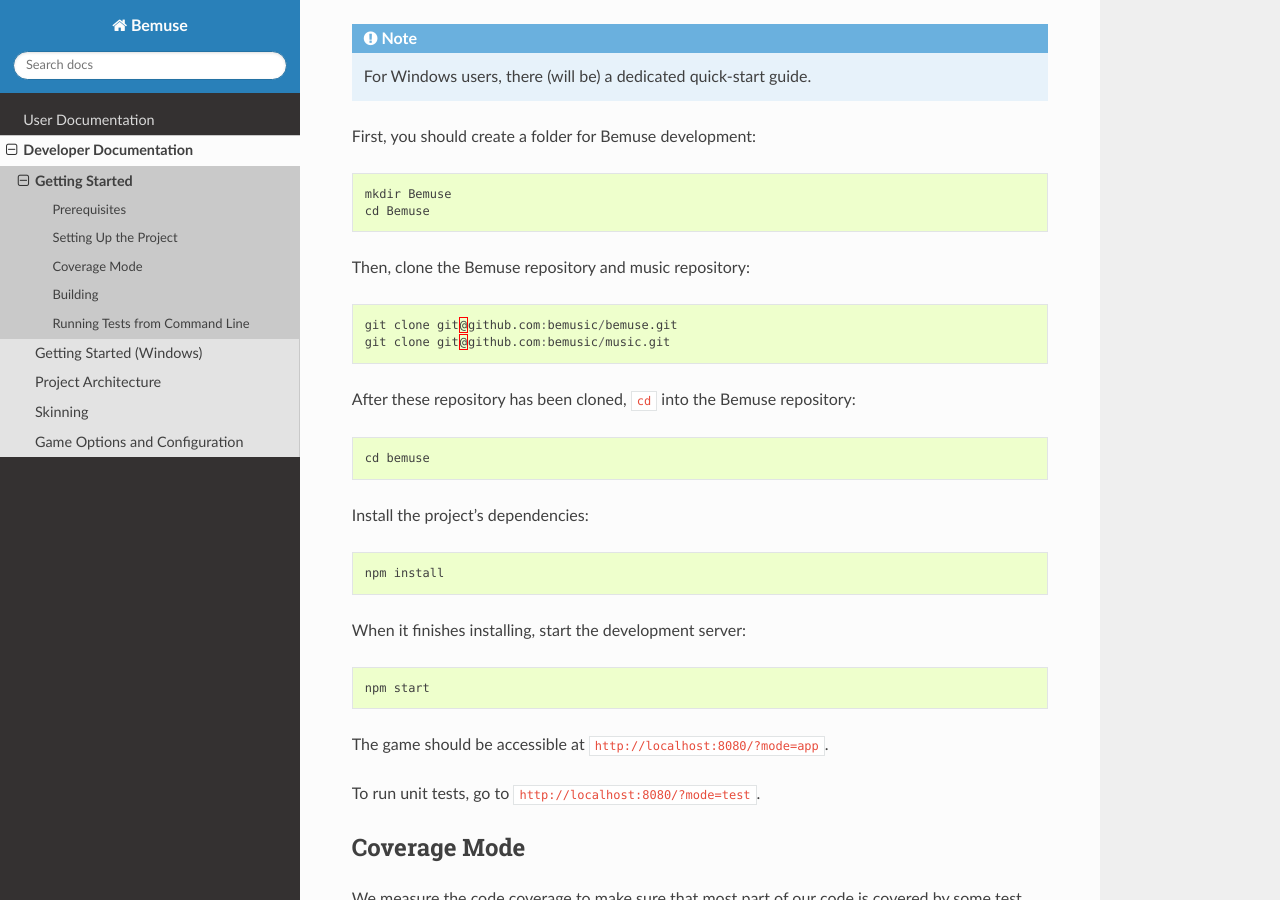
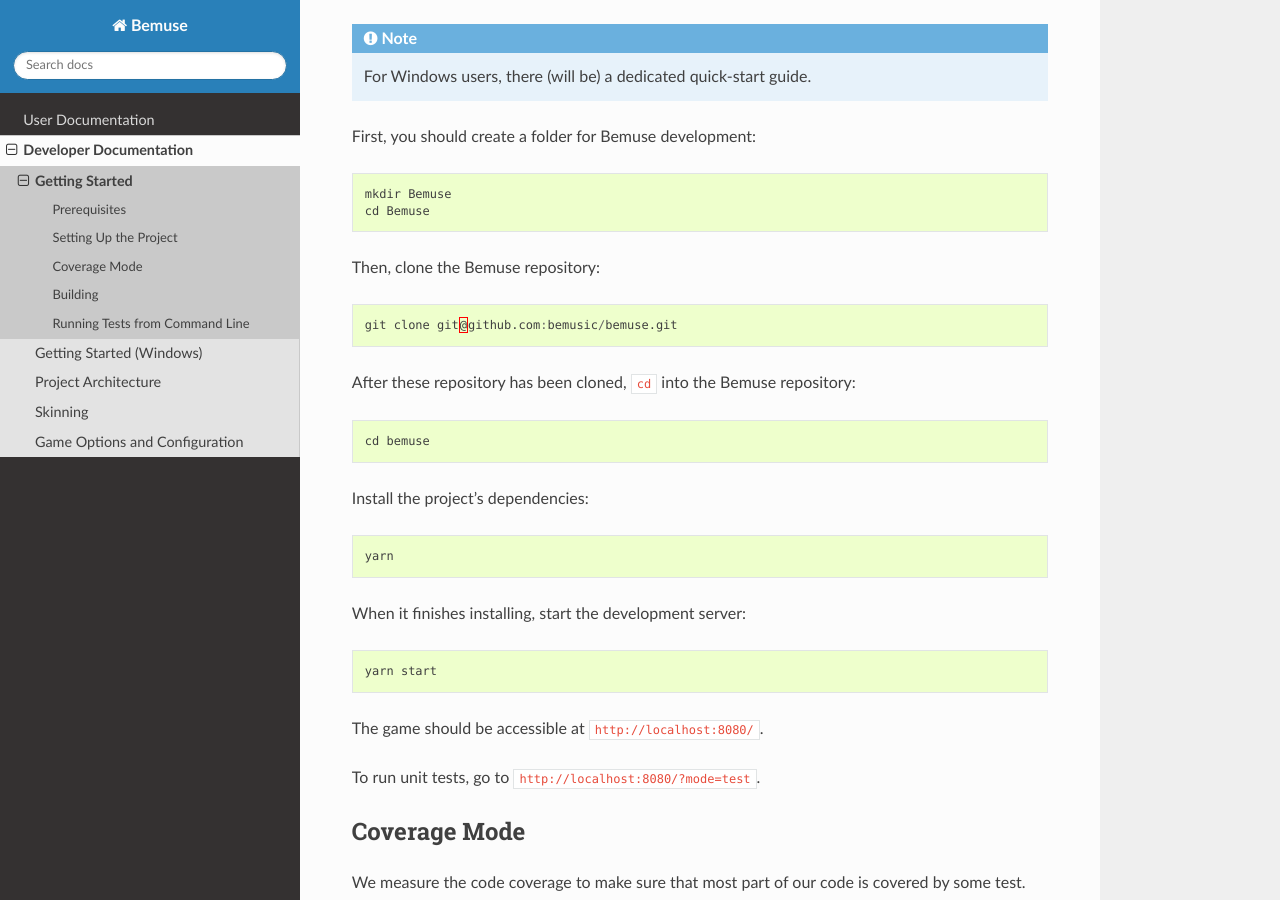
Before and after one commit to bemusic/bemuse, a Sphinx documentation site: the page built from docs/developers/getting-started.rst, in a window 1280 px wide and 900 px high, scrolled down 536 px. Built offline with Sphinx 7.4.7 and the Read the Docs theme 2.0.0, drawn with Linux system fonts in a browser that asks for light colours; pages that are not in the unit, such as notebooks, are missing from menus.

Commit message:
:memo: Remove music repo from instructions

```diff
--- a/docs/developers/getting-started.rst
+++ b/docs/developers/getting-started.rst
@@ -33,10 +33,9 @@
    mkdir Bemuse
    cd Bemuse
 
-Then, clone the Bemuse repository and music repository::
+Then, clone the Bemuse repository::
 
    git clone git@github.com:bemusic/bemuse.git
-   git clone git@github.com:bemusic/music.git
 
 After these repository has been cloned, ``cd`` into the Bemuse repository::
 
@@ -44,13 +43,13 @@
 
 Install the project's dependencies::
 
-   npm install
+   yarn
 
 When it finishes installing, start the development server::
 
-   npm start
+   yarn start
 
-The game should be accessible at ``http://localhost:8080/?mode=app``.
+The game should be accessible at ``http://localhost:8080/``.
 
 To run unit tests, go to ``http://localhost:8080/?mode=test``.
 
```
